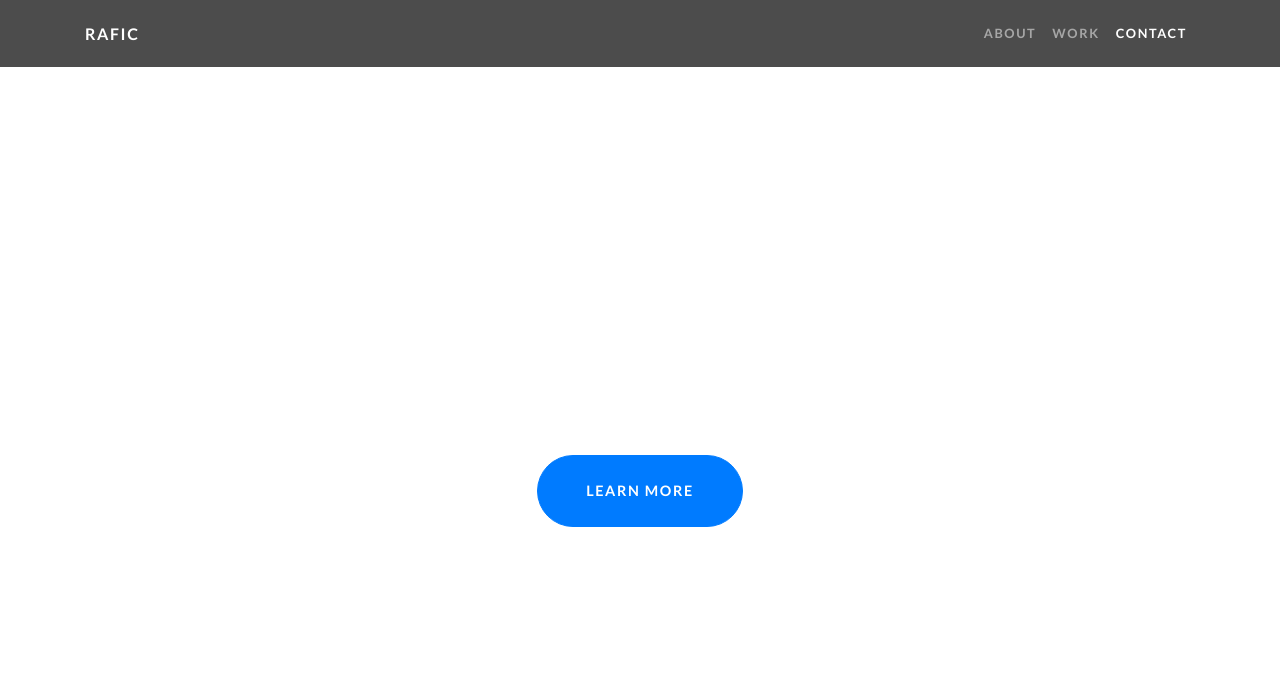
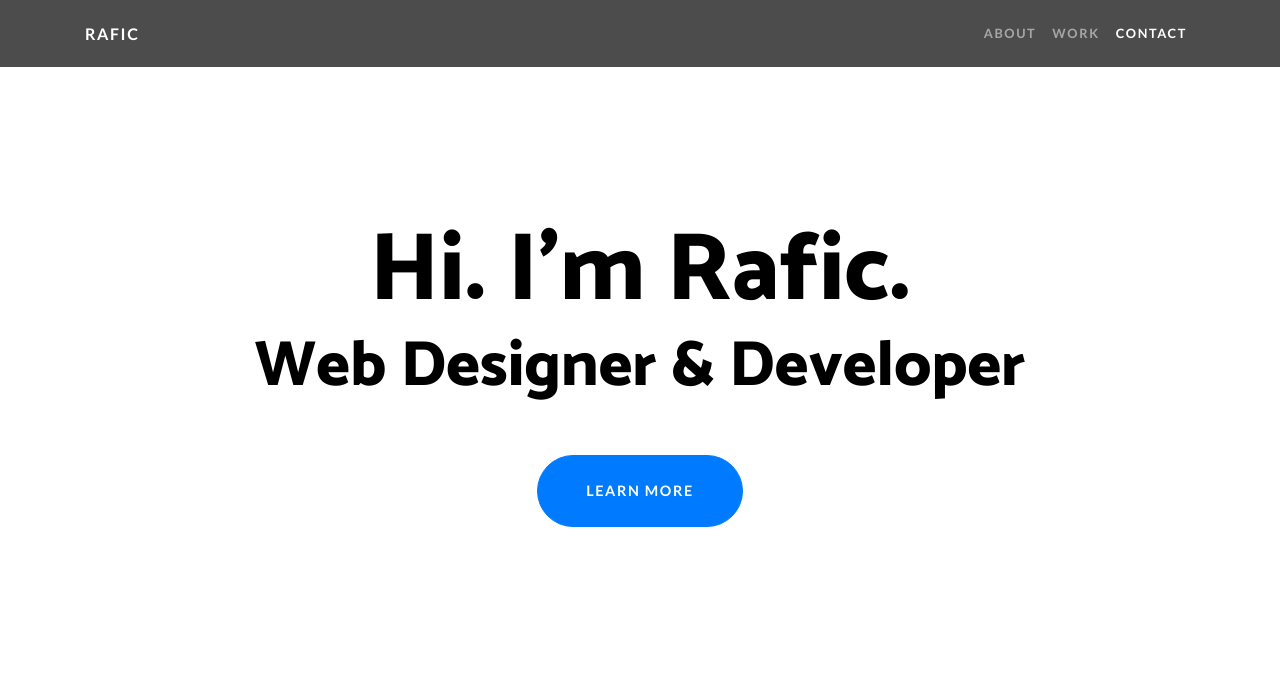
Before and after one commit to raficj/raficj.github.io, a PHP site: page / in a window 1280 px wide. Shown: the top 686 px of the page. Run offline with PHP 8.4, Linux system fonts and the light colour scheme.

Commit message:
add black to heading

```diff
--- a/index.html
+++ b/index.html
@@ -49,7 +49,7 @@
       </div>
     </nav>
 
-   <header id="home" class="masthead text-center text-white">
+   <header id="home" class="masthead text-center">
        <div class="masthead-content">
          <div class="container">
            <h1 class="masthead-heading mb-0">Hi. I'm Rafic.</h1>
--- a/styles.css
+++ b/styles.css
@@ -54,7 +54,7 @@ h6 {
 header.masthead .masthead-content {
   z-index: 1;
   position: relative;
-  color:  #fff;
+  color:  #000;
 }
 
 header.masthead .masthead-content .masthead-heading {
```
